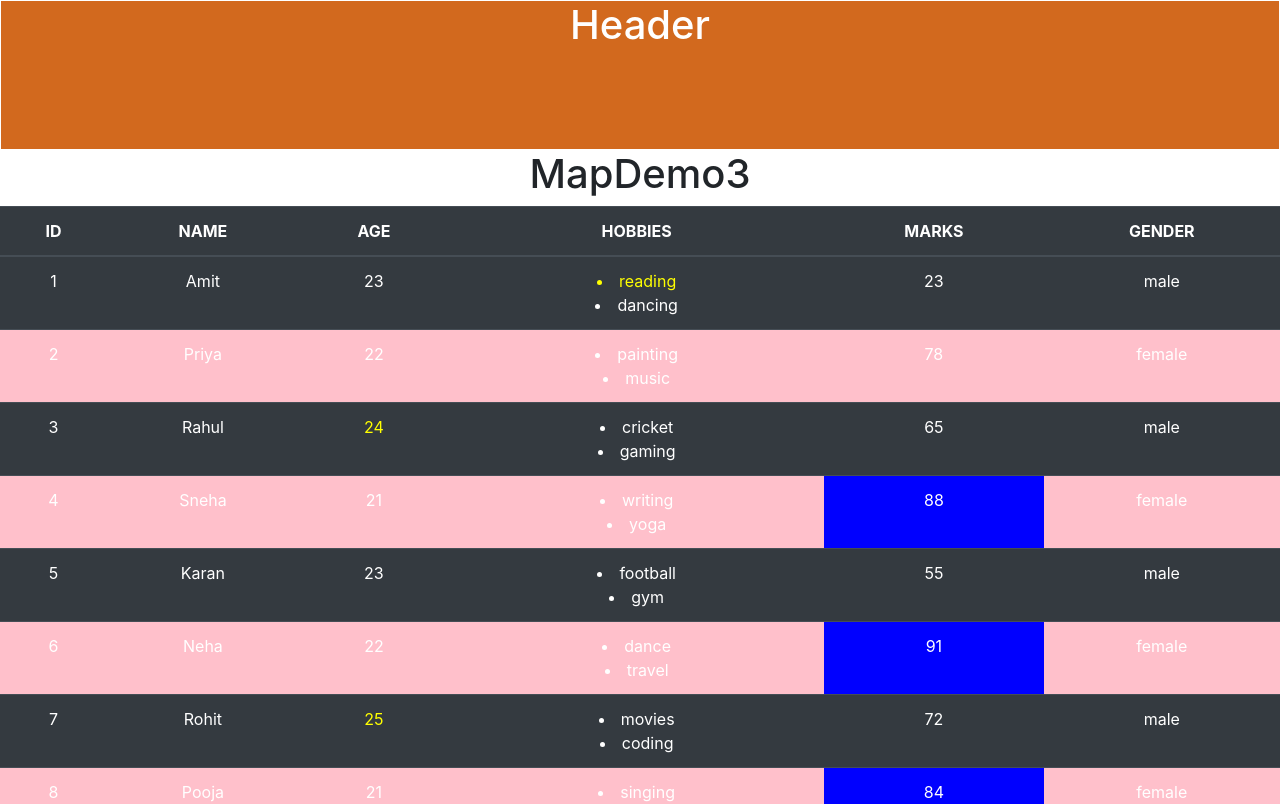
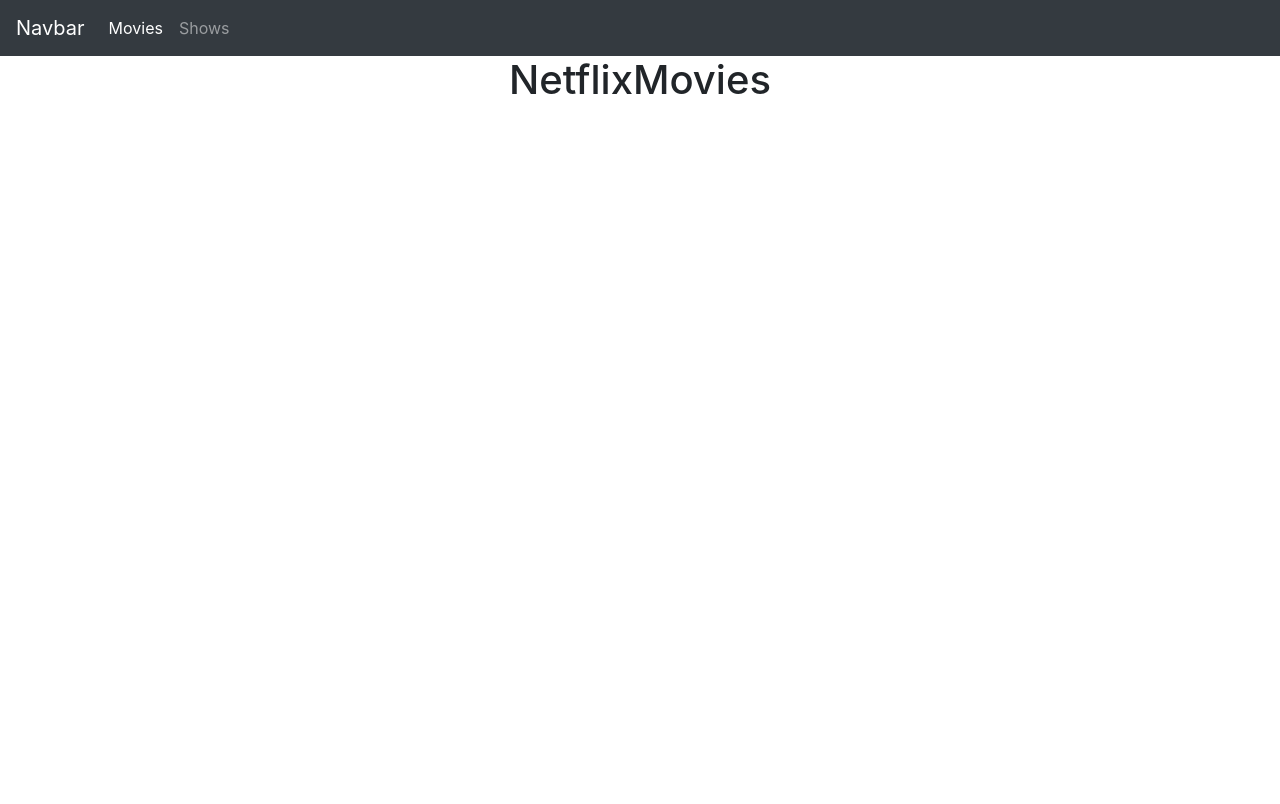
Before and after one commit to samirvithlani/gnr_mern_2026_react, a React (Vite) app: page /movies in a window 1280 px wide. Shown: the top 804 px of the page. Built offline with nearby package versions, Linux system fonts and the light colour scheme.

Commit message:
component

```diff
--- a/package.json
+++ b/package.json
@@ -11,7 +11,8 @@
   },
   "dependencies": {
     "react": "^18.2.0",
-    "react-dom": "^18.2.0"
+    "react-dom": "^18.2.0",
+    "react-router-dom": "^7.15.0"
   },
   "devDependencies": {
     "@types/react": "^18.2.66",
--- a/src/App.jsx
+++ b/src/App.jsx
@@ -8,6 +8,10 @@ import { MapDemo1 } from "./components/MapDemo1";
 import { MapDemo2 } from "./components/MapDemo2";
 import { MaoDemo3 } from "./components/MaoDemo3";
 import { MapDemo3 } from "./components/MapDemo3";
+import { Route, Routes } from "react-router-dom";
+import { NetflixShows } from "./components/Netflix/NetflixShows";
+import { NetflixMovies } from "./components/Netflix/NetflixMovies";
+import { Navbar } from "./components/Navbar";
 //import "./App.css";
 
 
@@ -16,13 +20,11 @@ function App() {
 
   return (
     <div>
-      <Header></Header>
-      {/* <MapDemo2></MapDemo2> */}
-      {/* <MaoDemo3></MaoDemo3> */}
-      <MapDemo3></MapDemo3>
-      {/* <MapDemo1></MapDemo1> */}
-      {/* <Content></Content>
-      <Footer></Footer> */}
+      <Navbar></Navbar>
+          <Routes>
+              <Route path="/netflixshows" element ={<NetflixShows/>}></Route>
+              <Route path="/movies" element = {<NetflixMovies/>}></Route>
+          </Routes>
     </div>
   );
 }
--- /dev/null
+++ b/src/components/Navbar.jsx
@@ -0,0 +1,40 @@
+import React from "react";
+import { Link } from "react-router-dom";
+
+export const Navbar = () => {
+  return (
+    <div>
+      <nav class="navbar navbar-expand-lg navbar-dark bg-dark">
+        <a class="navbar-brand" href="#">
+          Navbar
+        </a>
+        <button
+          class="navbar-toggler"
+          type="button"
+          data-toggle="collapse"
+          data-target="#navbarSupportedContent"
+          aria-controls="navbarSupportedContent"
+          aria-expanded="false"
+          aria-label="Toggle navigation"
+        >
+          <span class="navbar-toggler-icon"></span>
+        </button>
+
+        <div class="collapse navbar-collapse" id="navbarSupportedContent">
+          <ul class="navbar-nav mr-auto">
+            <li class="nav-item active">
+              <Link class="nav-link" to="/movies">
+                Movies
+              </Link>
+            </li>
+            <li class="nav-item">
+              <Link class="nav-link" to="/netflixshows">
+                Shows
+              </Link>
+            </li>
+          </ul>
+        </div>
+      </nav>
+    </div>
+  );
+};
--- /dev/null
+++ b/src/components/Netflix/NetflixMovies.jsx
@@ -0,0 +1,9 @@
+import React from 'react'
+
+export const NetflixMovies = () => {
+  return (
+    <div style={{textAlign:"center"}}>
+        <h1>NetflixMovies</h1>
+    </div>
+  )
+}
--- /dev/null
+++ b/src/components/Netflix/NetflixShows.jsx
@@ -0,0 +1,9 @@
+import React from 'react'
+
+export const NetflixShows = () => {
+  return (
+    <div style={{textAlign:"center"}}>
+        <h1>NetflixShows</h1>
+    </div>
+  )
+}
--- a/src/main.jsx
+++ b/src/main.jsx
@@ -1,10 +1,13 @@
 import React from 'react'
 import ReactDOM from 'react-dom/client'
 import App from './App.jsx'
+import { BrowserRouter } from 'react-router-dom'
 //import './index.css'
 
 ReactDOM.createRoot(document.getElementById('root')).render(
   <React.StrictMode>
-    <App />
+    <BrowserRouter>
+        <App />
+    </BrowserRouter>
   </React.StrictMode>,
 )
```
Also changed, not shown: th.txt, 1 other file (tests, documents, lock files or other folders).
